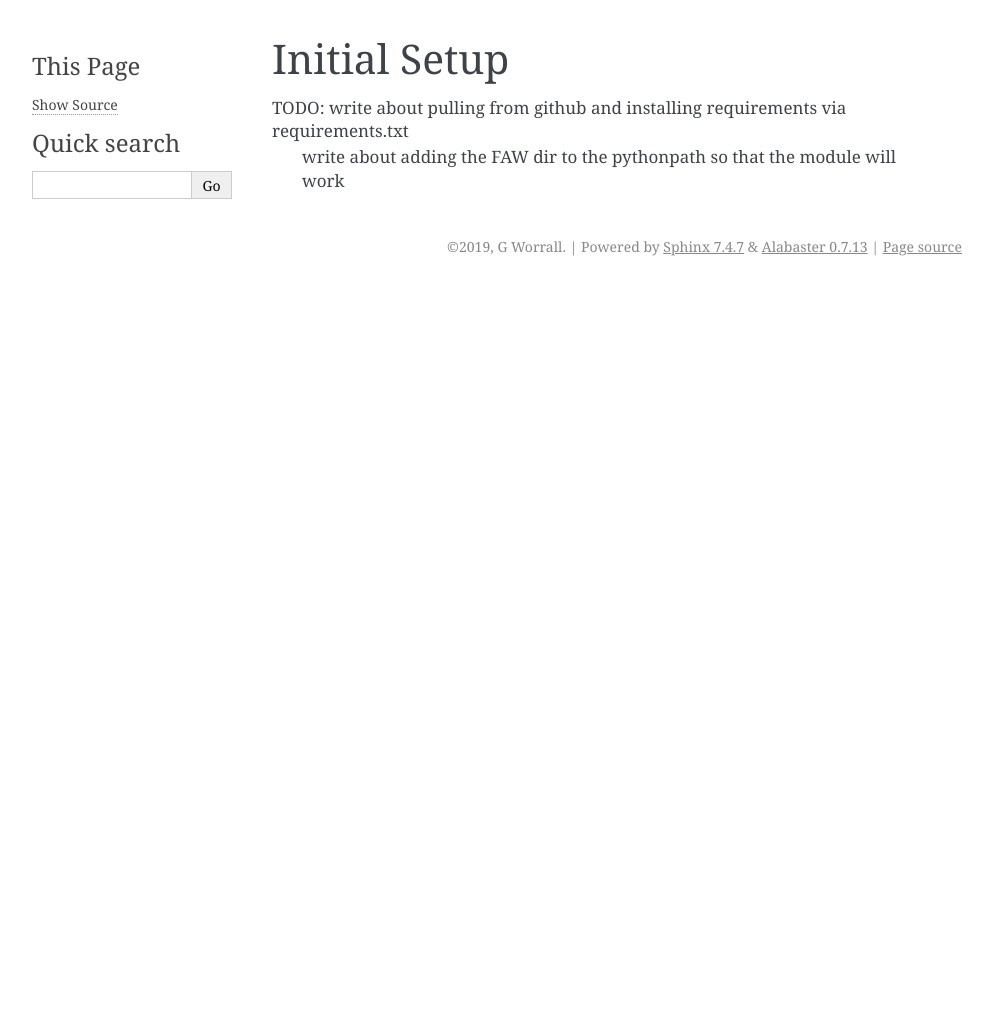
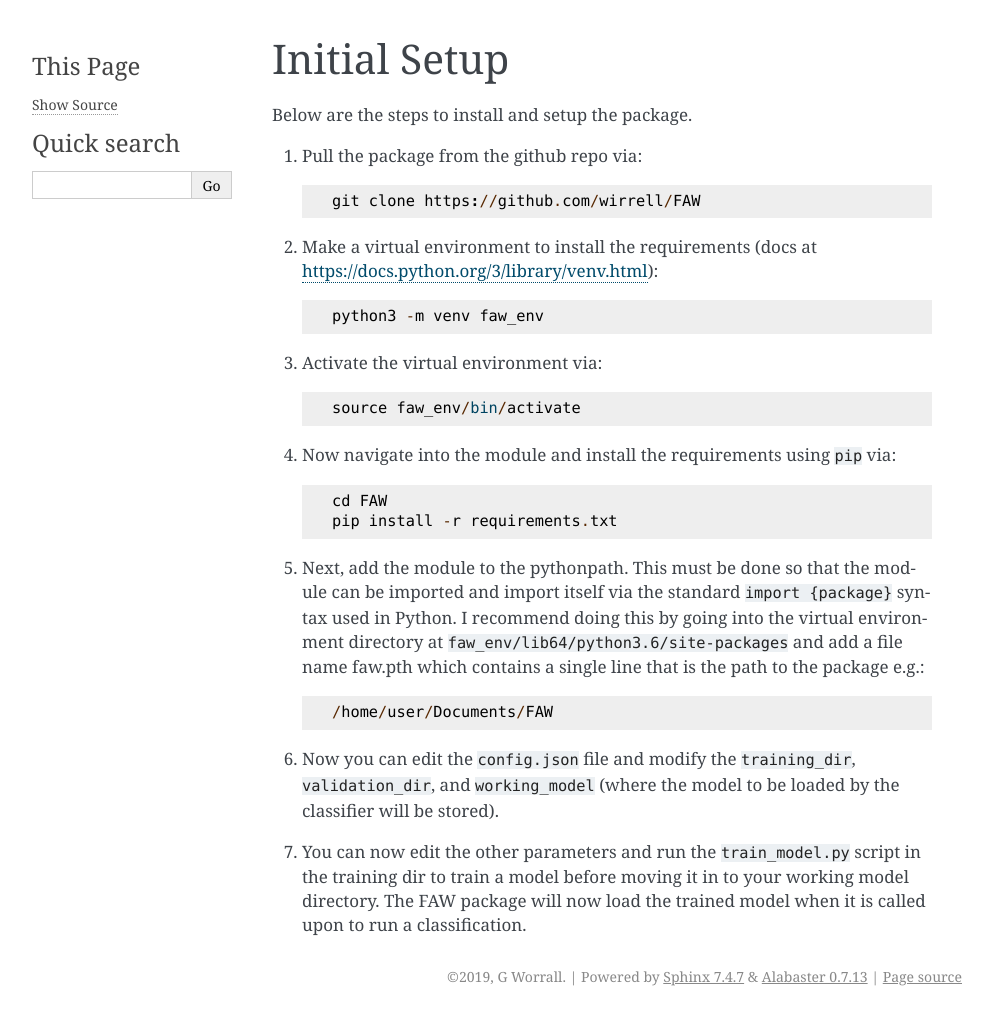
Before and after one commit to joe-fennell/FAW, a Sphinx documentation site: the page built from docs/source/initial_setup.rst, in a window 1280 px wide. Shown: the whole page, without its empty margins (148-1141 px from the left). Built offline with Sphinx 7.4.7, drawn with Linux system fonts in a browser that asks for light colours; before the commit the page ends 900 px from its top, so only the background shows below that.

Commit message:
Finished docs

```diff
--- a/docs/source/initial_setup.rst
+++ b/docs/source/initial_setup.rst
@@ -3,5 +3,41 @@
 Initial Setup
 =============
 
-TODO: write about pulling from github and installing requirements via requirements.txt
-        write about adding the FAW dir to the pythonpath so that the module will work
+Below are the steps to install and setup the package.
+
+
+#. Pull the package from the github repo via::
+
+
+        git clone https://github.com/wirrell/FAW
+
+
+#. Make a virtual environment to install the requirements
+   (docs at https://docs.python.org/3/library/venv.html)::
+
+
+        python3 -m venv faw_env
+
+
+#. Activate the virtual environment via::
+
+
+        source faw_env/bin/activate
+
+
+#. Now navigate into the module and install the requirements using :code:`pip` via::
+
+
+        cd FAW
+        pip install -r requirements.txt
+
+
+#. Next, add the module to the pythonpath. This must be done so that the module can be imported and import itself via the standard :code:`import {package}` syntax used in Python. I recommend doing this by going into the virtual environment directory at :code:`faw_env/lib64/python3.6/site-packages` and add a file name faw.pth which contains a single line that is the path to the package e.g.::
+
+
+   /home/user/Documents/FAW
+
+
+#. Now you can edit the :code:`config.json` file and modify the :code:`training_dir`, :code:`validation_dir`, and :code:`working_model` (where the model to be loaded by the classifier will be stored).
+
+#. You can now edit the other parameters and run the :code:`train_model.py` script in the training dir to train a model before moving it in to your working model directory. The FAW package will now load the trained model when it is called upon to run a classification.
```
Also changed, not shown: docs/source/deploy_to_aws.rst (+9 -2 lines), 10 other files.
